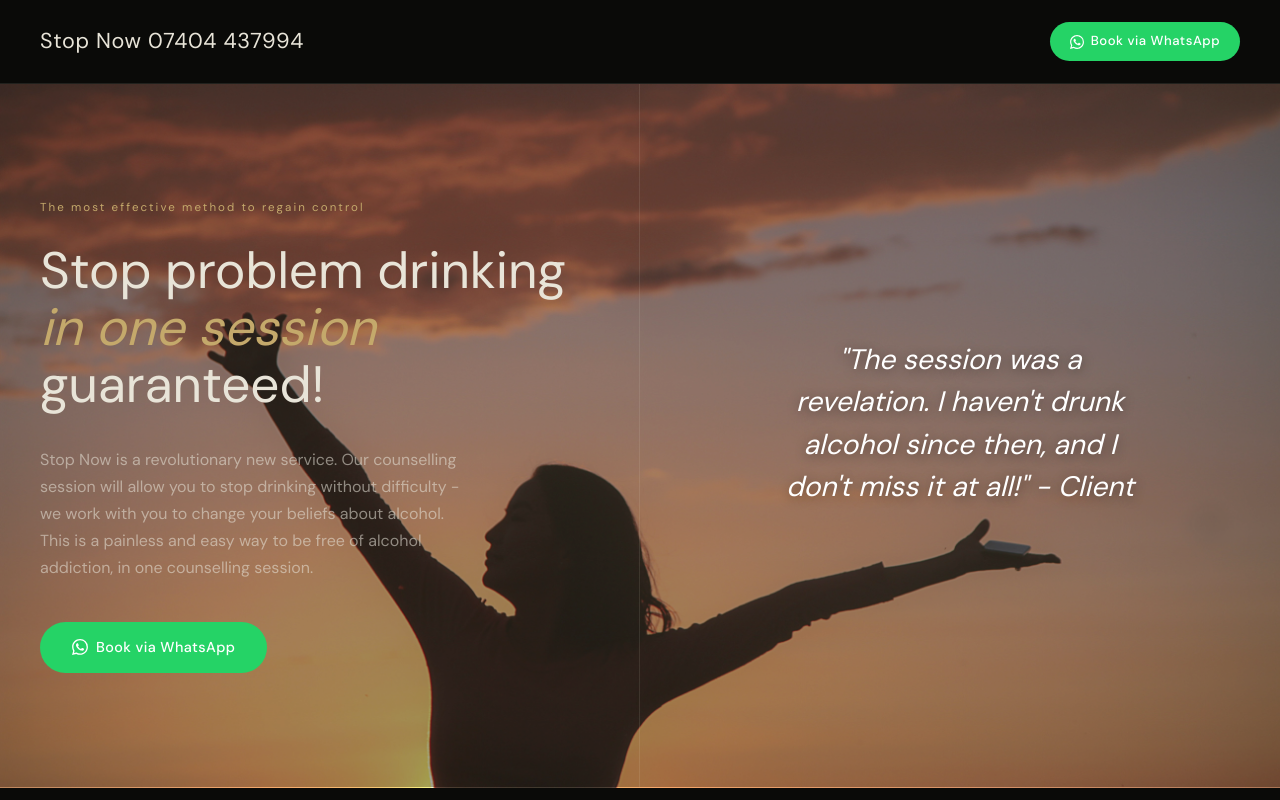
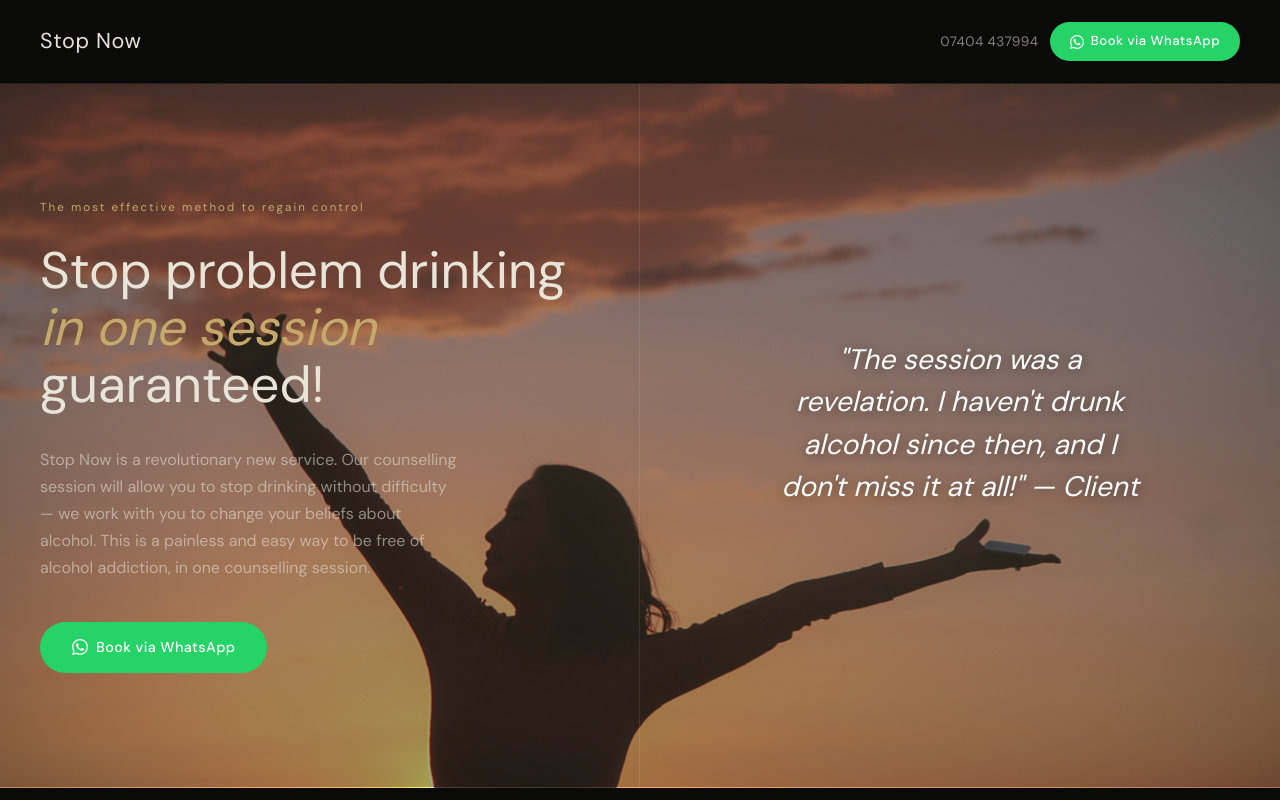
Before and after one commit to prawn-cocktail-crisps/stopnow, a Next.js app: page / in a window 1280 px wide. Shown: the top 800 px of the page. Built offline with nearby package versions, Linux system fonts and the light colour scheme; a web font is replaced by a local one.

Commit message:
Add files via upload

```diff
--- a/app/components/Guarantee.tsx
+++ b/app/components/Guarantee.tsx
@@ -1,9 +1,9 @@
 export default function Guarantee() {
   return (
     <div
+      className="guarantee-box"
       style={{
         margin: "0 2.5rem",
-        borderTop: "none",
         background: "var(--surface)",
         border: "0.5px solid var(--border-gold)",
         padding: "3rem 2.5rem",
--- a/app/components/Hero.tsx
+++ b/app/components/Hero.tsx
@@ -3,6 +3,7 @@ import Link from "next/link";
 export default function Hero() {
   return (
     <section
+      className="hero-section"
       style={{
         display: "grid",
         gridTemplateColumns: "1fr 1fr",
@@ -15,7 +16,7 @@ export default function Hero() {
         backgroundRepeat: "no-repeat",
       }}
     >
-      {/* Dark overlay so text remains readable */}
+      {/* Dark overlay */}
       <div
         style={{
           position: "absolute",
@@ -24,8 +25,10 @@ export default function Hero() {
           zIndex: 0,
         }}
       />
+
       {/* Left */}
       <div
+        className="hero-left"
         style={{
           padding: "5rem 3.5rem 5rem 2.5rem",
           display: "flex",
@@ -68,7 +71,7 @@ export default function Hero() {
             fontSize: "1rem",
           }}
         >
-          Stop Now is a revolutionary new service. Our counselling session will allow you to stop drinking without difficulty - we work with you to change your beliefs about alcohol. This is a painless and easy way to be free of alcohol addiction, in one counselling session.
+          Stop Now is a revolutionary new service. Our counselling session will allow you to stop drinking without difficulty — we work with you to change your beliefs about alcohol. This is a painless and easy way to be free of alcohol addiction, in one counselling session.
         </p>
         <div style={{ display: "flex", gap: "1rem", flexWrap: "wrap", alignItems: "center" }}>
           <a
@@ -99,6 +102,7 @@ export default function Hero() {
 
       {/* Right — client quote */}
       <div
+        className="hero-right"
         style={{
           display: "flex",
           alignItems: "center",
@@ -108,12 +112,7 @@ export default function Hero() {
           zIndex: 1,
         }}
       >
-        <blockquote
-          style={{
-            maxWidth: 380,
-            textAlign: "center",
-          }}
-        >
+        <blockquote style={{ maxWidth: 380, textAlign: "center" }}>
           <p
             style={{
               fontFamily: "var(--font-playfair)",
@@ -125,7 +124,7 @@ export default function Hero() {
               textShadow: "0 2px 12px rgba(0,0,0,0.4)",
             }}
           >
-            "The session was a revelation. I haven't drunk alcohol since then, and I don't miss it at all!" - Client
+            "The session was a revelation. I haven't drunk alcohol since then, and I don't miss it at all!" — Client
           </p>
         </blockquote>
       </div>
--- a/app/components/Nav.tsx
+++ b/app/components/Nav.tsx
@@ -1,5 +1,4 @@
 "use client";
-import Link from "next/link";
 
 export default function Nav() {
   return (
@@ -15,19 +14,34 @@ export default function Nav() {
         background: "var(--bg)",
         zIndex: 50,
         backdropFilter: "blur(8px)",
+        gap: "1rem",
       }}
     >
       <div
+        className="nav-brand"
         style={{
           fontFamily: "var(--font-playfair)",
           fontSize: "1.35rem",
           letterSpacing: "0.03em",
           color: "var(--text)",
+          whiteSpace: "nowrap",
         }}
       >
-        Stop Now 07404 437994
+        Stop Now
       </div>
-      <div style={{ display: "flex", gap: "0.75rem", alignItems: "center" }}>
+      <div style={{ display: "flex", gap: "0.75rem", alignItems: "center", flexShrink: 0 }}>
+        <a
+          href="tel:07404437994"
+          className="nav-phone"
+          style={{
+            color: "var(--text-muted)",
+            textDecoration: "none",
+            fontSize: "0.85rem",
+            letterSpacing: "0.03em",
+          }}
+        >
+          07404 437994
+        </a>
         <a
           href="https://wa.me/447404437994"
           target="_blank"
@@ -44,12 +58,13 @@ export default function Nav() {
             alignItems: "center",
             gap: "0.4rem",
             borderRadius: "2rem",
+            whiteSpace: "nowrap",
           }}
         >
           <svg width="14" height="14" viewBox="0 0 24 24" fill="currentColor" aria-hidden>
             <path d="M17.472 14.382c-.297-.149-1.758-.867-2.03-.967-.273-.099-.471-.148-.67.15-.197.297-.767.966-.94 1.164-.173.199-.347.223-.644.075-.297-.15-1.255-.463-2.39-1.475-.883-.788-1.48-1.761-1.653-2.059-.173-.297-.018-.458.13-.606.134-.133.298-.347.446-.52.149-.174.198-.298.298-.497.099-.198.05-.371-.025-.52-.075-.149-.669-1.612-.916-2.207-.242-.579-.487-.5-.669-.51-.173-.008-.371-.01-.57-.01-.198 0-.52.074-.792.372-.272.297-1.04 1.016-1.04 2.479 0 1.462 1.065 2.875 1.213 3.074.149.198 2.096 3.2 5.077 4.487.709.306 1.262.489 1.694.625.712.227 1.36.195 1.871.118.571-.085 1.758-.719 2.006-1.413.248-.694.248-1.289.173-1.413-.074-.124-.272-.198-.57-.347m-5.421 7.403h-.004a9.87 9.87 0 01-5.031-1.378l-.361-.214-3.741.982.998-3.648-.235-.374a9.86 9.86 0 01-1.51-5.26c.001-5.45 4.436-9.884 9.888-9.884 2.64 0 5.122 1.03 6.988 2.898a9.825 9.825 0 012.893 6.994c-.003 5.45-4.437 9.884-9.885 9.884m8.413-18.297A11.815 11.815 0 0012.05 0C5.495 0 .16 5.335.157 11.892c0 2.096.547 4.142 1.588 5.945L.057 24l6.305-1.654a11.882 11.882 0 005.683 1.448h.005c6.554 0 11.89-5.335 11.893-11.893a11.821 11.821 0 00-3.48-8.413z" />
           </svg>
-          Book via WhatsApp
+          <span className="nav-book-label">Book via WhatsApp</span>
         </a>
       </div>
     </nav>
--- a/app/components/Pricing.tsx
+++ b/app/components/Pricing.tsx
@@ -42,6 +42,7 @@ export default function Pricing() {
       </h2>
 
       <div
+        className="pricing-card"
         style={{
           maxWidth: 540,
           border: "0.5px solid var(--border-gold)",
@@ -81,12 +82,7 @@ export default function Pricing() {
           50% introductory offer · Pay via PayPal
         </p>
 
-        <ul
-          style={{
-            listStyle: "none",
-            marginBottom: "2.5rem",
-          }}
-        >
+        <ul style={{ listStyle: "none", marginBottom: "2.5rem" }}>
           {features.map((f) => (
             <li
               key={f}
```
